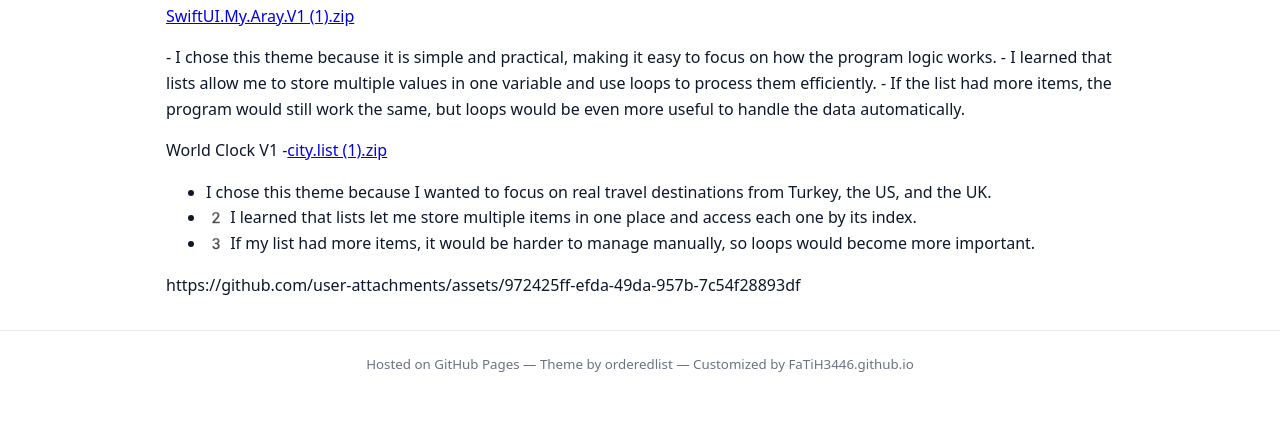
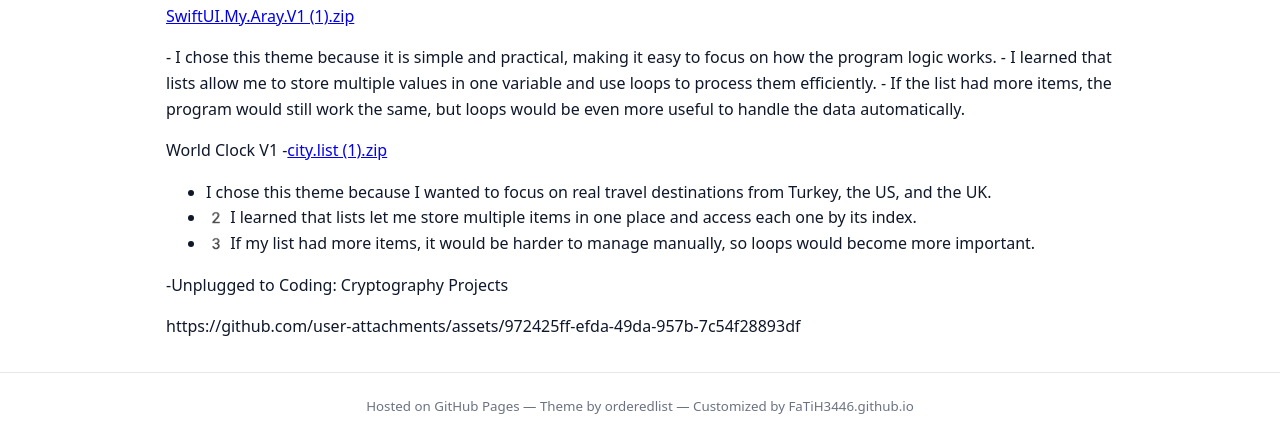
Before and after one commit to FaTiH3446/FaTiH3446.github.io, a Jekyll site: the page built from projects3.md, in a window 1280 px wide and 1251 px high, cut to the strip 813-1251 px from the top of the window. Built offline with Jekyll 4.4.1, drawn with Linux system fonts in a browser that asks for light colours.

```diff
--- a/projects3.md
+++ b/projects3.md
@@ -20,4 +20,9 @@ World Clock V1
 - 2️ I learned that lists let me store multiple items in one place and access each one by its index.
 - 3️ If my list had more items, it would be harder to manage manually, so loops would become more important.
 
+
+
+
+-Unplugged to Coding: Cryptography Projects
+
 https://github.com/user-attachments/assets/972425ff-efda-49da-957b-7c54f28893df
```
